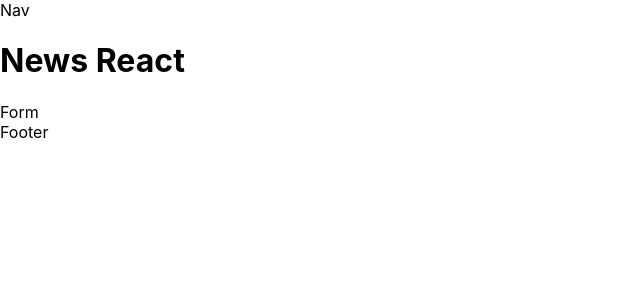
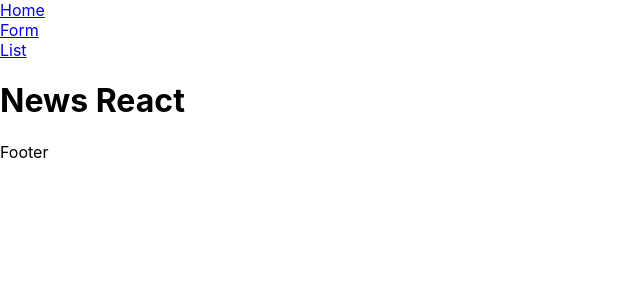
Before and after one commit to Alenriquez96/React_News_Web, a React (Create React App) app: page /form in a window 1280 px wide. Shown: the top 300 px of the page, without its empty margins (0-640 px from the left). Built offline with nearby package versions, Linux system fonts and the light colour scheme.

Commit message:
add things

```diff
--- a/src/App.js
+++ b/src/App.js
@@ -7,8 +7,8 @@ import { BrowserRouter } from 'react-router-dom';
 function App() {
   return (
     <div className='app'>
-      <Header/>
       <BrowserRouter>
+        <Header/>
         <Main/>
       </BrowserRouter>
       <Footer/>
--- a/src/components/Header/Header.jsx
+++ b/src/components/Header/Header.jsx
@@ -4,7 +4,10 @@ import Nav from "./Nav"
 class Header extends Component {
   render() {
     return (
-      <Nav/>
+      <header>
+       <Nav/>
+      </header>
+
     )
   }
 }
--- a/src/components/Header/Nav/Nav.jsx
+++ b/src/components/Header/Nav/Nav.jsx
@@ -1,8 +1,15 @@
 import React, { Component } from "react";
+import { Link } from "react-router-dom";
 
 class Nav extends Component {
   render() {
-    return <div>Nav</div>;
+    return(
+      <nav>
+        <Link to="/home" >Home</Link><br/>
+        <Link to="/form" >Form</Link><br/>
+        <Link to="/list" >List</Link>
+      </nav>
+    )
   }
 }
 
--- a/src/components/Main/Form/Form.jsx
+++ b/src/components/Main/Form/Form.jsx
@@ -2,7 +2,11 @@ import React, { Component } from "react";
 
 class Form extends Component {
   render() {
-    return <div>Form</div>;
+    return (
+      <form>
+
+      </form>
+    )
   }
 }
 
--- a/src/components/Main/ListNews/Card/Card.jsx
+++ b/src/components/Main/ListNews/Card/Card.jsx
@@ -4,11 +4,12 @@ class Card extends Component {
 
 
   render() {
-    const abstract = this.props.children
-    console.log(abstract);
+    const news = this.props.children
     return(
       <div>
-        <p>{abstract}</p>
+        <h4>{news.section_name}</h4>
+        <h3>{news.abstract}</h3>
+        <p>{news.lead_paragraph}</p>
       </div>
     )
   }
--- a/src/components/Main/ListNews/ListNews.jsx
+++ b/src/components/Main/ListNews/ListNews.jsx
@@ -24,15 +24,12 @@ class ListNews extends Component {
   render() {
     return (
       <section>
-        <h2>News List</h2>
         {
           this.state.ListNews.map((news,i) =>
           //  { for (let j = 0; j < 5; j++) {
           //     <Card key={i}>{news.abstract}</Card>
           //   }}
-            <Card key={i}>{news.abstract}</Card>
-
-
+            <Card key={i}>{news}</Card>
           )
         }
       </section>
--- a/src/components/Main/Main.jsx
+++ b/src/components/Main/Main.jsx
@@ -10,9 +10,9 @@ class Main extends Component {
       <main>
         <h1>News React</h1>
         <Routes>
-          <Route element={<Home></Home> }path="/home"></Route>
-          <Route element={<Form></Form>}path="/form"></Route>
-          <Route element={<ListNews></ListNews>}path="/list"></Route>
+          <Route element={<Home/> }path="/home"></Route>
+          <Route element={<Form/>}path="/form"></Route>
+          <Route element={<ListNews/>}path="/list"></Route>
         </Routes>
       </main>
     )
```
